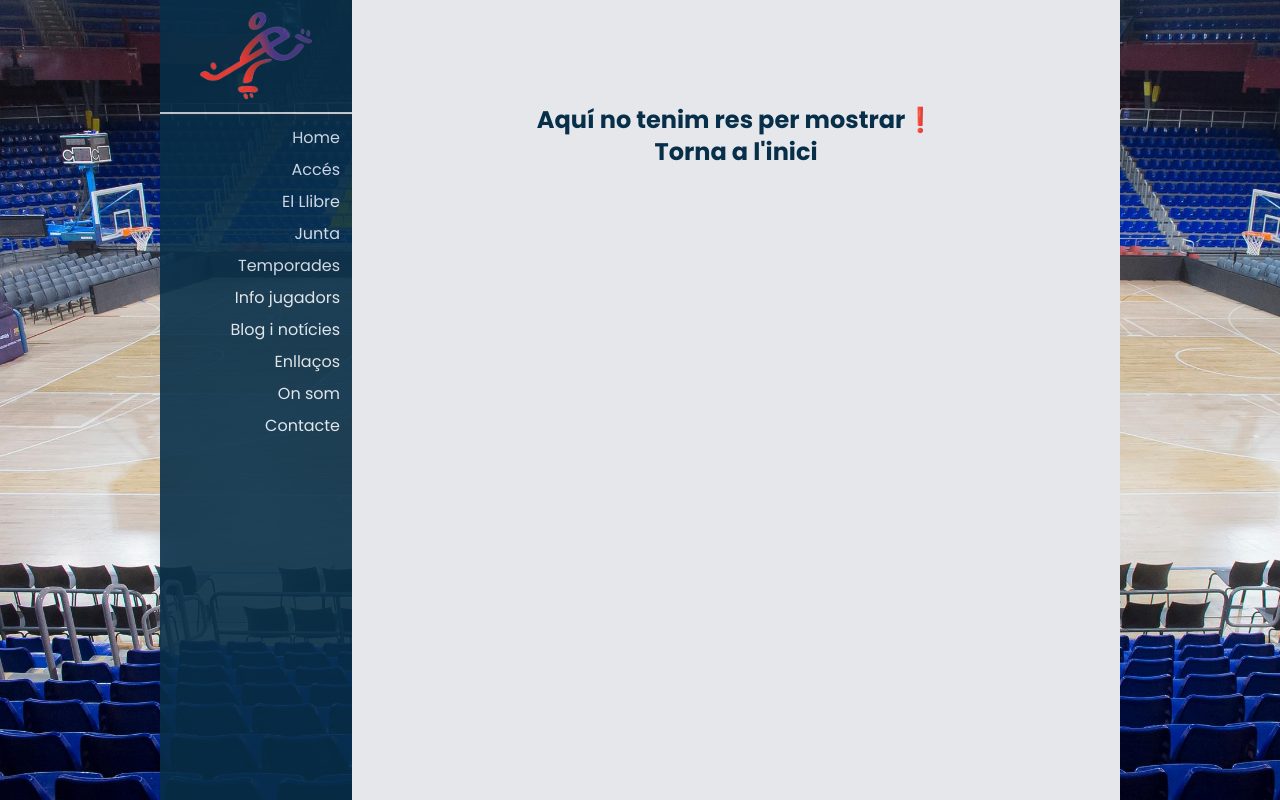
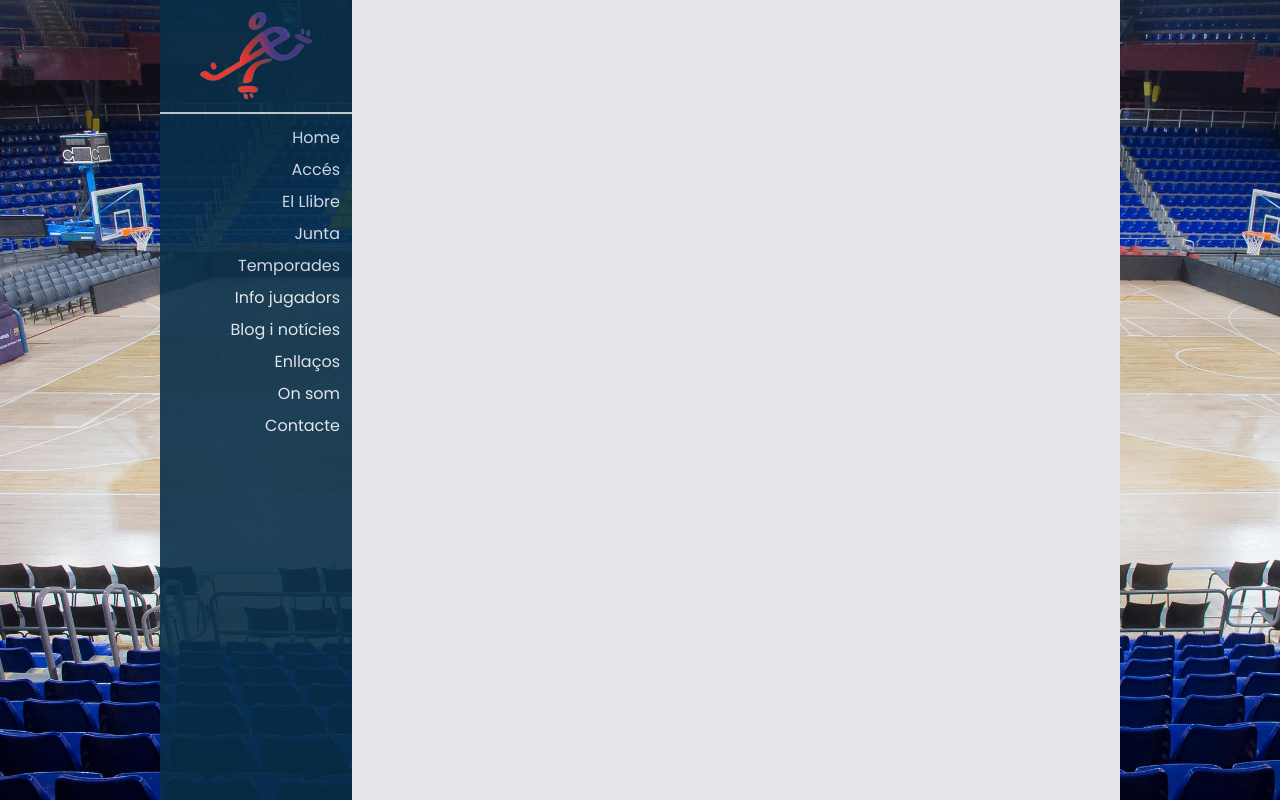
Before and after one commit to alex0rpi/web-veterans-hoquei, a React (Vite) app in the folder client/: page /llibre-veterans-hoquei-patins-fcb in a window 1280 px wide. Built offline with nearby package versions, Linux system fonts and the light colour scheme.

Commit message:
pdf viewer works

```diff
--- a/client/src/App.tsx
+++ b/client/src/App.tsx
@@ -1,6 +1,7 @@
 import { createBrowserRouter, RouterProvider } from 'react-router-dom';
 import MainContent from './pages/MainContent';
 import NotFound from './pages/NotFound';
+import BookPage from './pages/BookPage';
 import AdminLogin from './components/admin/AdminLogin';
 import AdminRegister from './components/admin/AdminRegister';
 import SeasonContent from './components/main/SeasonContent';
@@ -24,6 +25,14 @@ const router = createBrowserRouter([
     element: (
       <MainLayout>
         <SeasonContent />
+      </MainLayout>
+    ),
+  },
+  {
+    path: '/llibre-veterans-hoquei-patins-fcb',
+    element: (
+      <MainLayout>
+        <BookPage />
       </MainLayout>
     ),
   },
--- a/client/src/components/navigation/Navigation.tsx
+++ b/client/src/components/navigation/Navigation.tsx
@@ -72,7 +72,7 @@ export const Navigation = () => {
               <>
                 <MenuItem title="Home" />
                 <MenuItem title="Accés" to="/admin/login" />
-                <MenuItem title="El Llibre" />
+                <MenuItem title="El Llibre" to="/llibre-veterans-hoquei-patins-fcb" />
                 <MenuItem title="Junta" />
                 <MenuItem title="Temporades" />
                 <MenuItem title="Info jugadors" />
@@ -110,7 +110,7 @@ export const Navigation = () => {
               <>
                 <MenuItem title="Home" />
                 <MenuItem title="Accés" to="/admin/login" />
-                <MenuItem title="El Llibre" />
+                <MenuItem title="El Llibre" to="/llibre-veterans-hoquei-patins-fcb" />
                 <MenuItem title="Junta" />
                 <MenuItem title="Temporades" />
                 <MenuItem title="Info jugadors" />
--- a/client/src/pages/BookPage.tsx
+++ b/client/src/pages/BookPage.tsx
@@ -0,0 +1,16 @@
+import pdf from '../assets/documents/document.pdf';
+
+const BookPage = () => {
+  return (
+    <div>
+      <iframe
+        title="Browser PDF Viewer"
+        src={`${pdf}`}
+        allowFullScreen
+        className="w-full h-screen rounded-lg"
+      />
+    </div>
+  );
+};
+
+export default BookPage;
```
Also changed, not shown: 1 other file (tests, documents, lock files or other folders).
